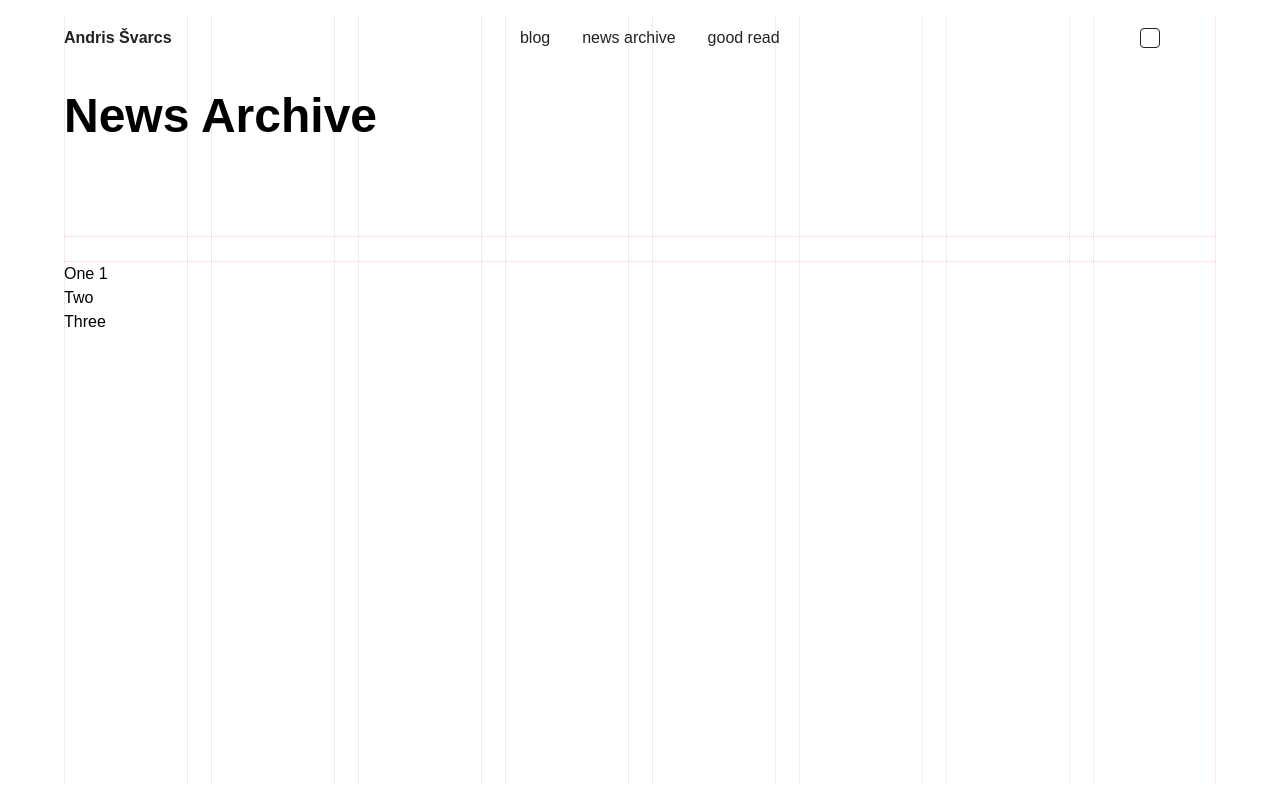
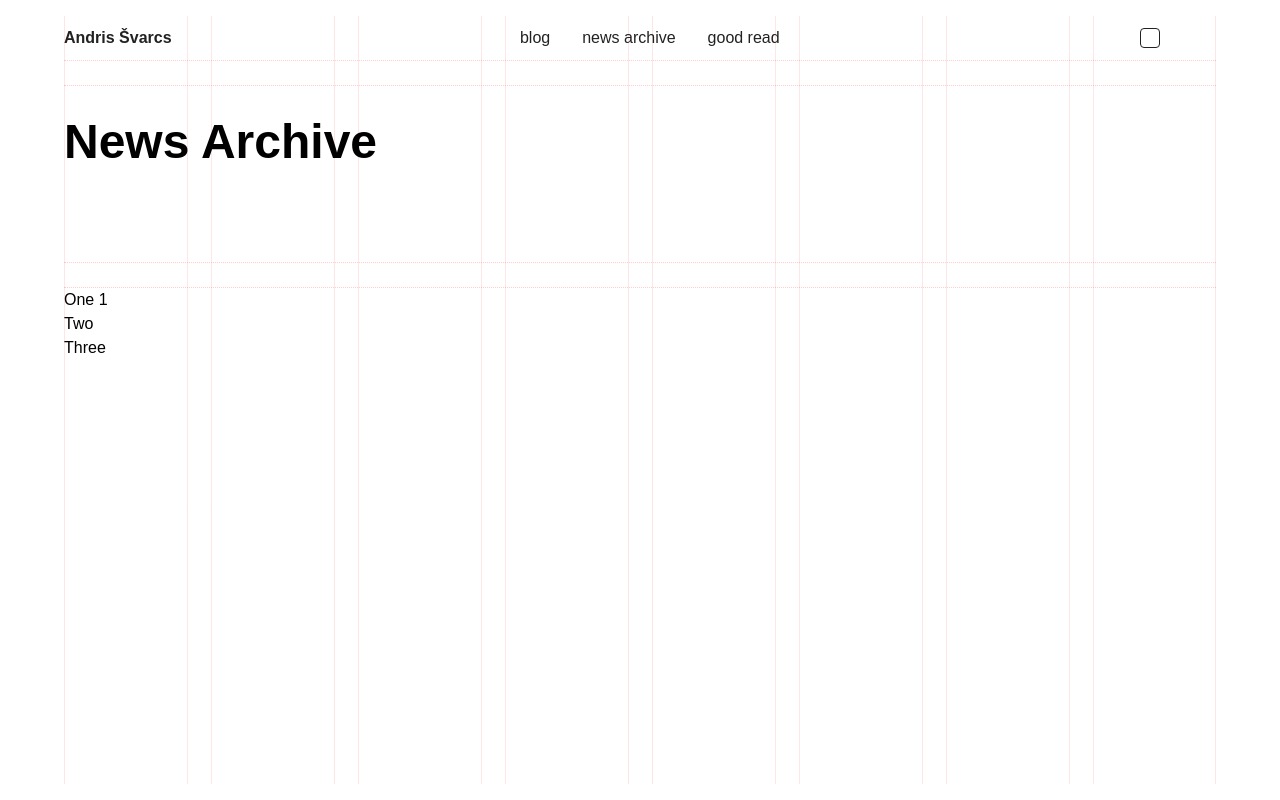
Before and after one commit to Shwartz/svelte5, a SvelteKit app: page /news-archive in a window 1280 px wide. Built offline with nearby package versions, Linux system fonts and the light colour scheme; some icons are missing; a web font is replaced by a local one.

Commit message:
Horizontal grid lines for the header

```diff
--- a/src/routes/+layout.svelte
+++ b/src/routes/+layout.svelte
@@ -113,7 +113,8 @@
 <div class="page">
 	<div class="container">
 		<div class={`grid ${isGridOn ? '' : 'gridOff'}`}>
-			<header id="topHead" class={isHamburgerOn ? 'slideMenuIn' : ''}>
+			<header >
+				<div id="topHead" class={`headerWrap ${isHamburgerOn ? 'slideMenuIn' : ''}`}>
 					<a href="{base}/" class="me">Andris Švarcs</a>
 					<div class="hamburger">
 						<button
@@ -170,7 +171,7 @@
 							<ThemeSwitcher isMenuOpen={isTabbingAvailable} />
 						</div>
 					</div>
-
+				</div>
 			</header>
 			<div>
 				{@render children()}
@@ -189,10 +190,16 @@
     font-family: "Frank Ruhl Libre", serif;
   }
 
+	header {
+    border-bottom: 1px dotted var(--grid-color);
+	}
+
   /* HEADER MENU */
-  header {
+  .headerWrap {
     display: grid;
     align-items: center;
+		margin-bottom: 1.5rem;
+    border-bottom: 1px dotted var(--grid-color);
     grid-template-areas:
 		"a c"
 		"b b";
@@ -212,6 +219,10 @@
     }
   }
 
+	:global(.gridOff) :is(header, .headerWrap) {
+			border-bottom-color: rgba(0,0,0,0);
+	}
+
   .me {
     grid-area: a;
   }
@@ -227,7 +238,7 @@
   }
 
   /* HEADER MENU: MOBILE*/
-  header {
+  .headerWrap {
     --navTop: 56px;
     position: relative;
 
@@ -336,7 +347,7 @@
 
   /* HEADER MENU: Full Size > 768 | 48rem */
   @media(min-width: 48rem) {
-    header {
+    .headerWrap {
       grid-template-areas:
 		"a b";
 
```
Lines whose indentation alone changed are shown as unchanged.
